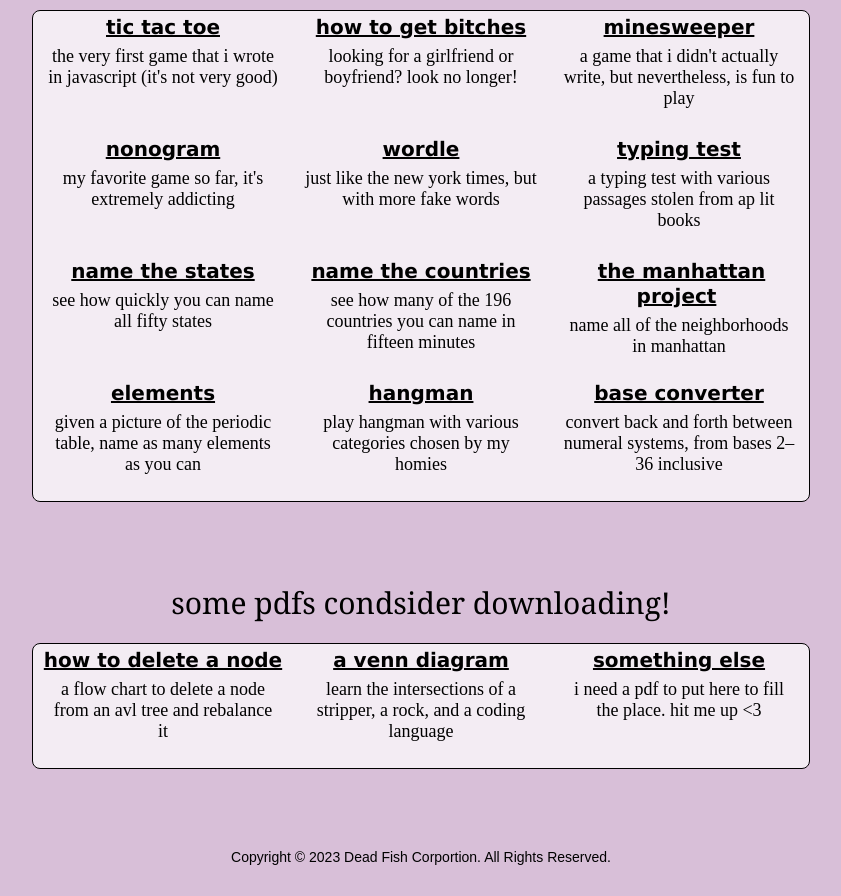
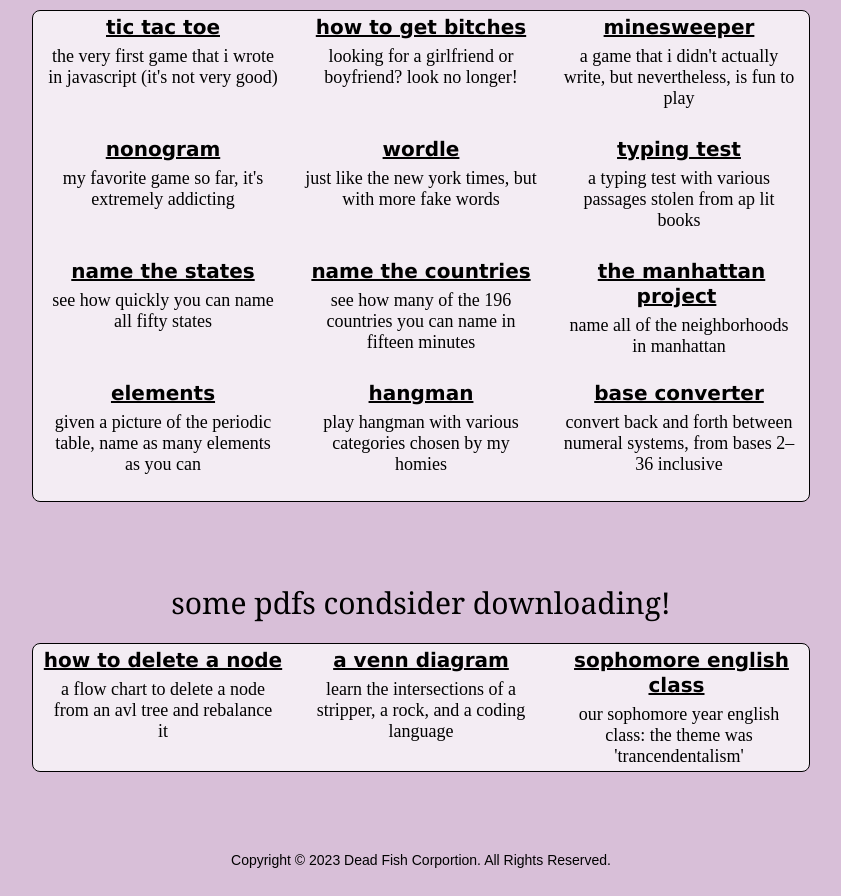
Before and after one commit to rachel-tj/stem, a plain HTML site: page index.html in a window 1280 px wide. Shown: the part 2188-3084 px from the top of the page, without its empty margins (219-1060 px from the left). Drawn offline with Linux system fonts and the light colour scheme.

Commit message:
sophomore english class!!!!
god i love rent

```diff
--- a/index.html
+++ b/index.html
@@ -235,8 +235,8 @@
                         <div class="des">learn the intersections of a stripper, a rock, and a coding language</div>
                     </td>
                     <td>
-                        <a href="stripper-rock-language.pdf" download>something else</a>
-                        <div class="des">i need a pdf to put here to fill the place. hit me up <3</div>
+                        <a href="sophomore-english.pdf" download>sophomore english class</a>
+                        <div class="des">our sophomore year english class: the theme was 'trancendentalism'</div>
                     </td>
                 </tr>
             </table>
```
Also changed, not shown: 1 other file.
